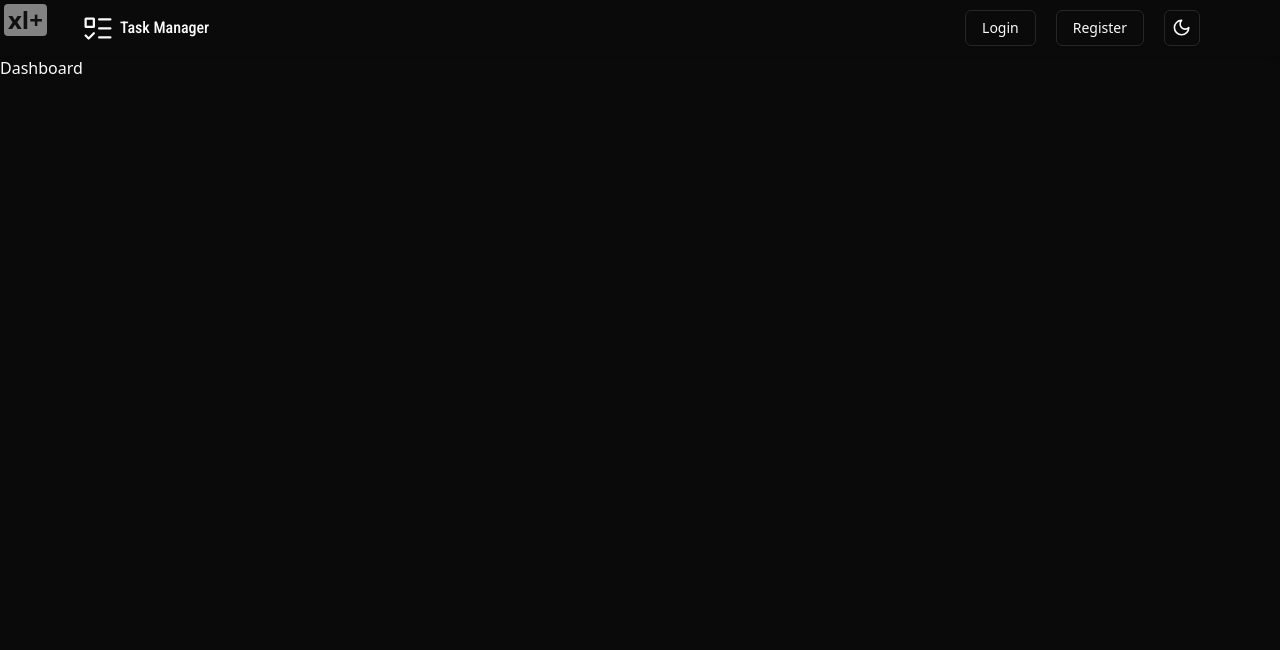
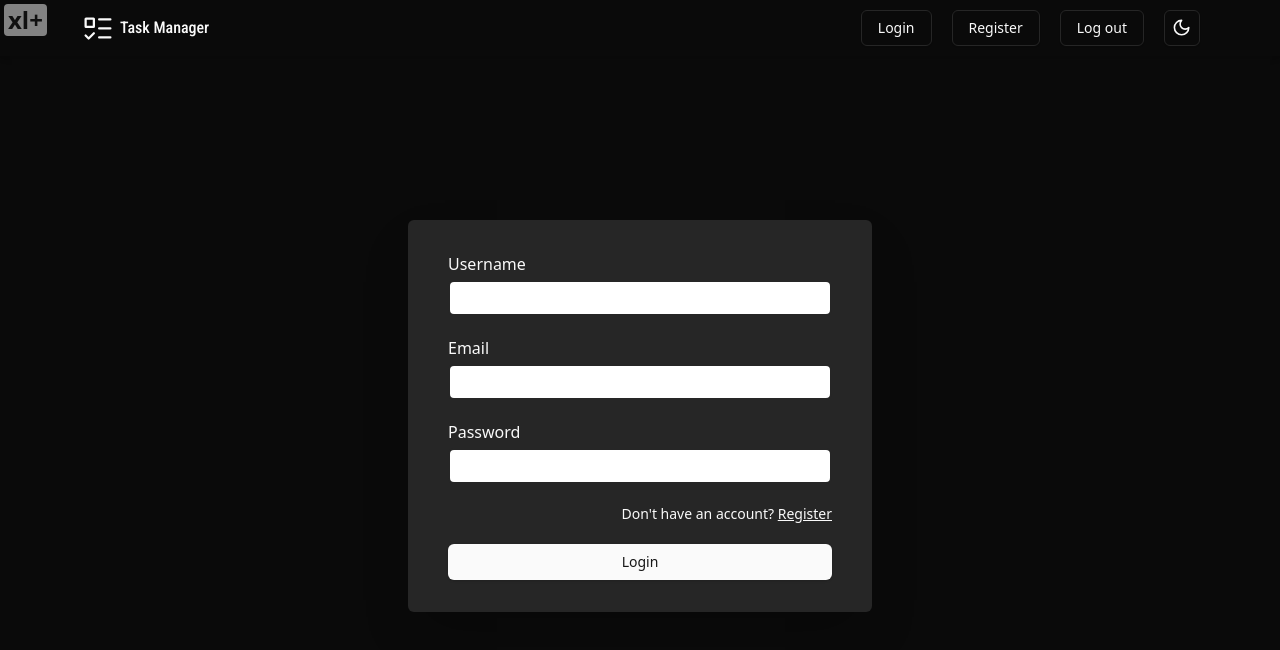
Before and after one commit to sauravkhanal/task-manager, a React (Vite) app in the folder Frontend/: page /login in a window 1280 px wide. Before the commit this address led to /dashboard. Shown: the top 650 px of the page. Built offline with nearby package versions, Linux system fonts and the light colour scheme.

Commit message:
add login, logout functionality and protect sensitive/redundant route.

```diff
--- a/Frontend/src/components/NavBar/index.tsx
+++ b/Frontend/src/components/NavBar/index.tsx
@@ -4,8 +4,11 @@ import { Button } from "../ui/button";
 import Icon from "./Icon";
 import { IClassName } from "@/types";
 import ScreenSizeIndicator from "@/utils/screenSizeIndicator";
+import { useContext } from "react";
+import { AuthContext } from "@/context/authContext";
 
 export default function NavBar({ className }: IClassName) {
+    const { logout } = useContext(AuthContext);
     return (
         <div
             className={`h-14 shadow-md flex justify-end gap-5 items-center ${className}`}
@@ -20,6 +23,9 @@ export default function NavBar({ className }: IClassName) {
             <Link to={"Register"} title="Create an account">
                 <Button variant={"outline"}>Register</Button>
             </Link>
+            <Button variant={"outline"} onClick={logout}>
+                Log out
+            </Button>
             <ModeToggle />
         </div>
     );
--- a/Frontend/src/components/Routes/index.tsx
+++ b/Frontend/src/components/Routes/index.tsx
@@ -6,16 +6,19 @@ import VerifyOTP from "@/pages/VerifyOTP";
 import Login from "@/pages/Login";
 import Register from "@/pages/Register";
 import Dashboard from "@/pages/dashboard";
+
 type TRouteProps = {
     isLoggedIn: boolean;
     redirectPath?: string;
 };
+
 const ProtectedRoute = ({ isLoggedIn, redirectPath = "/" }: TRouteProps) => {
     if (!isLoggedIn) {
         return <Navigate to={redirectPath} replace />;
     }
     return <Outlet />;
 };
+
 const PreventedRoute = ({
     isLoggedIn,
     redirectPath = "/dashboard",
@@ -25,6 +28,7 @@ const PreventedRoute = ({
     }
     return <Outlet />;
 };
+
 export default function MyRoutes() {
     const { isLoggedIn } = useContext(AuthContext);
     return (
--- a/Frontend/src/context/authContext.tsx
+++ b/Frontend/src/context/authContext.tsx
@@ -33,6 +33,7 @@ export default function AuthProvider({
     };
 
     const logout = () => {
+        local.clear();
         setUserDetails(null);
     };
 
@@ -44,7 +45,7 @@ export default function AuthProvider({
         <AuthContext.Provider
             value={{
                 userDetails,
-                isLoggedIn: !!userDetails,
+                isLoggedIn: !!local.get("accessToken"),
                 getUserDetails,
                 login,
                 logout,
--- a/Frontend/src/pages/Login/index.tsx
+++ b/Frontend/src/pages/Login/index.tsx
@@ -1,24 +1,52 @@
-import { useState } from "react";
 import { useForm, SubmitHandler } from "react-hook-form";
-import { IUserLoginData } from "@/types";
+import { ILoginResponse, IUserLoginData } from "@/types";
 import { Button } from "@/components/ui/button";
-import { Link } from "react-router-dom";
+import { Link, useNavigate } from "react-router-dom";
+import userAPI from "@/api/userAPI";
+import { Toaster } from "@/components/ui/sonner";
+import { toast } from "sonner";
+import { useContext } from "react";
+import { AuthContext } from "@/context/authContext";
 
 export default function Login() {
-    console.log(import.meta.env.VITE_BACKEND_ENDPOINT);
-    const [data, setData] = useState<IUserLoginData>();
+    const navigate = useNavigate();
+    const { login } = useContext(AuthContext);
     const inputClass =
-        "outline-none rounded-md text-black px-2 py-1 w-56 md:w-96 border-2  focus:border-2 focus:border-secondary-foreground  relative ";
-    const errorMessage = "text-red-500 text-sm font-light";
+        "outline-none rounded-md text-black px-2 py-1 w-56 sm:w-96 border-2 focus:border-2 focus:border-secondary-foreground  relative ";
+    const errorMessage = "text-red-500 text-sm font-light w-56 sm:w-96";
     const label = "";
     const {
         register,
         handleSubmit,
         formState: { errors },
+        setError,
     } = useForm<IUserLoginData>();
 
-    const onSubmit: SubmitHandler<IUserLoginData> = (data) => {
-        setData(data);
+    const onSubmit: SubmitHandler<IUserLoginData> = async (data) => {
+        const response = await userAPI.login(data);
+
+        toast(response.message.replace(/\n/g, "<br>"));
+        if (response.success) {
+            login(response.data as ILoginResponse);
+            setTimeout(() => navigate("/dashboard"), 1500);
+        } else {
+            for (let key in response.data) {
+                setError(
+                    key as keyof IUserLoginData,
+                    {
+                        type: "custom",
+                        message:
+                            response.data[
+                                key as keyof (
+                                    | Partial<IUserLoginData>
+                                    | ILoginResponse
+                                )
+                            ],
+                    },
+                    { shouldFocus: true },
+                );
+            }
+        }
     };
 
     return (
@@ -39,7 +67,7 @@ export default function Login() {
                             "border-red-500 focus:border-red-500"
                         }`}
                         {...register("username", {
-                            required: "Username is required",
+                            // required: "Username is required",
                             maxLength: {
                                 value: 15,
                                 message:
@@ -58,7 +86,6 @@ export default function Login() {
                         </p>
                     )}
                 </span>
-
                 <span className="flex flex-col gap-1">
                     <label htmlFor="email" className={label}>
                         Email
@@ -71,7 +98,7 @@ export default function Login() {
                             "border-red-500 focus:border-red-500"
                         }`}
                         {...register("email", {
-                            required: "Email is required.",
+                            // required: "Email is required.",
                             pattern: {
                                 value: /^[a-zA-Z0-9._%+-]+@[a-zA-Z0-9.-]+\.[a-zA-Z]{2,}$/,
                                 message: "This email format is not supported.",
@@ -90,6 +117,7 @@ export default function Login() {
                     <input
                         id="password"
                         type="password"
+                        autoComplete="true"
                         className={` ${inputClass} ${
                             errors?.password &&
                             "border-red-500 focus:border-red-500"
@@ -101,11 +129,11 @@ export default function Login() {
                                 message:
                                     "Password must have at least 6 characters.",
                             },
-                            pattern: {
-                                value: /^(?=.*[A-Z])(?=.*[!@#$%^&*])(?=.*[0-9]).*$/,
-                                message:
-                                    "Password must contain at least one uppercase letter, one symbol, and one number.",
-                            },
+                            // pattern: {
+                            //     value: /^(?=.*[A-Z])(?=.*[!@#$%^&*])(?=.*[0-9]).*$/,
+                            //     message:
+                            //         "Password must contain at least one uppercase letter, one symbol, and one number.",
+                            // },
                         })}
                     />
                     {errors?.password && (
@@ -121,8 +149,14 @@ export default function Login() {
                         <span className="underline">Register</span>
                     </p>
                 </Link>
-                <Button className="w-full">Login</Button>
+                <Button
+                    className="w-full"
+                    disabled={Object.keys(errors).length > 0}
+                >
+                    Login
+                </Button>
             </form>
+            <Toaster />
         </div>
     );
 }
--- a/Frontend/src/pages/Register/index.tsx
+++ b/Frontend/src/pages/Register/index.tsx
@@ -10,7 +10,7 @@ export default function Register() {
     const navigate = useNavigate();
     const inputClass =
         "outline-none rounded-md bg-input px-2 py-1 w-56 sm:w-96 border-2 border-input focus:border-ring relative";
-    const errorMessage = "text-red-500 text-sm font-light w-56 sm:w-96";
+    const errorMessage = "text-red-500 text-sm w-56 sm:w-96";
     const label = "";
     const {
         register,
@@ -78,7 +78,7 @@ export default function Register() {
                         className={` ${inputClass} ${
                             errors?.lastName &&
                             "border-red-500 focus:border-red-500"
-                        } md:w-48`}
+                        }`}
                         {...register("lastName", {
                             required: "Last name is required",
                         })}
--- a/Frontend/src/pages/dashboard/index.tsx
+++ b/Frontend/src/pages/dashboard/index.tsx
@@ -1,3 +1,17 @@
+import { AuthContext } from "@/context/authContext";
+import local from "@/utils/localStorage";
+import { useContext } from "react";
+
 export default function Dashboard() {
-    return <div>Dashboard</div>;
+    const { userDetails, isLoggedIn } = useContext(AuthContext);
+    console.log(isLoggedIn);
+    return (
+        <>
+            <p>The data if any</p>
+            {isLoggedIn ? <div>is logged true</div> : <div>not logged in</div>}
+            <div>is logged in : {!!local.get("accessToken")}</div>
+            <div>{userDetails?.email}</div>
+            <div>{Object.entries(userDetails || {})}</div>
+        </>
+    );
 }
--- a/Frontend/src/utils/localStorage/index.ts
+++ b/Frontend/src/utils/localStorage/index.ts
@@ -8,12 +8,15 @@ const local = {
     },
 
     get(key: keyof ILoginResponse): string | IUserDetails | null {
-        if (key === "userDetails") return JSON.parse(localStorage.getItem("userDetails") || "{}");
+        if (key === "userDetails")
+            return JSON.parse(localStorage.getItem("userDetails") || "{}");
         else return localStorage.getItem(key);
     },
 
     clear() {
-        localStorage.clear();
+        localStorage.removeItem("accessToken");
+        localStorage.removeItem("refreshToken");
+        localStorage.removeItem("userDetails");
     },
 };
 
```
